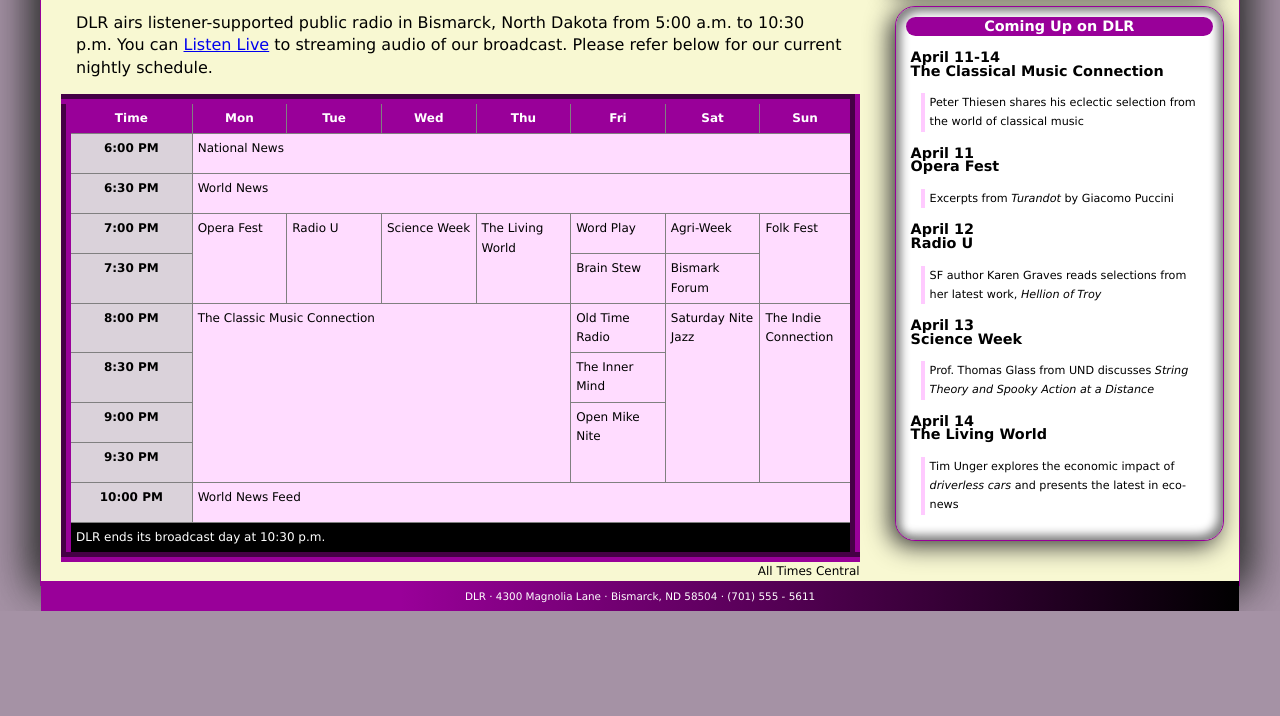
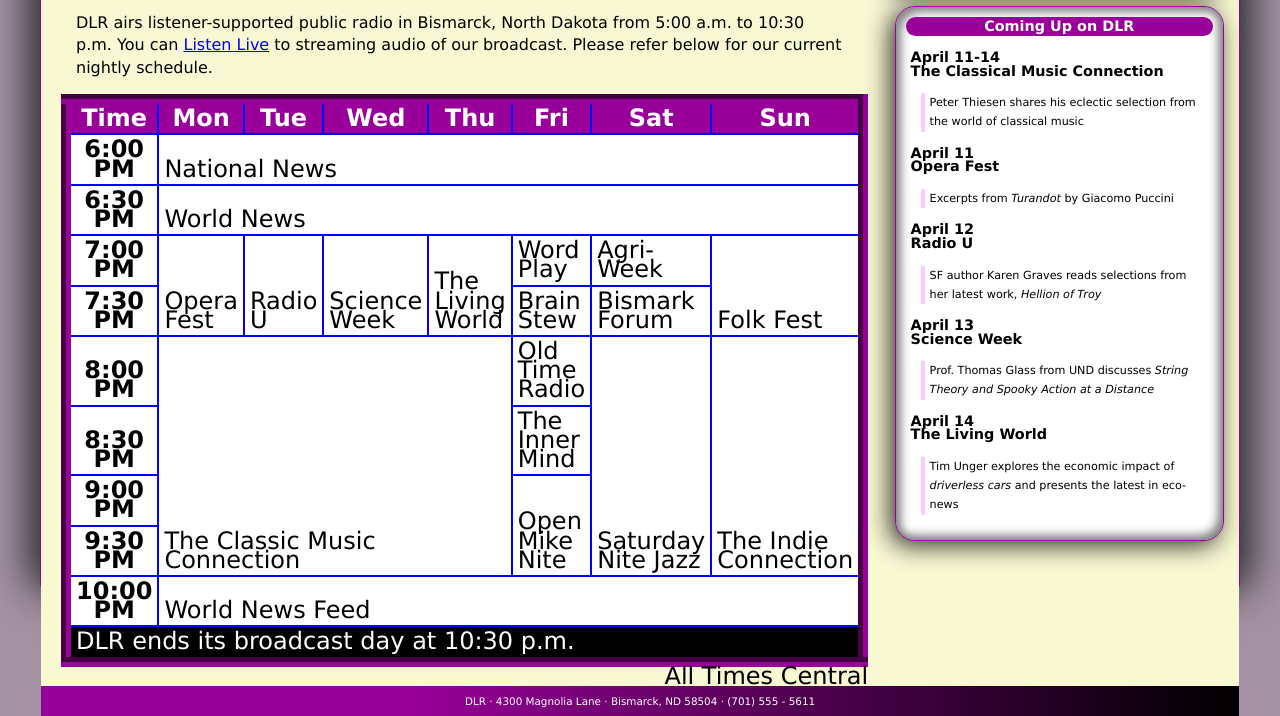
Before and after one commit to amardeepsingh949/S1_Exercise_05_06, a plain HTML site: page index.html in a window 1280 px wide. Shown: the part 214-930 px from the top of the page. Before the commit the page ends 825 px from the top, so only its background shows below. Drawn offline with Linux system fonts and the light colour scheme.

Commit message:
Update dlr_tables.css

```diff
--- a/dlr_tables.css
+++ b/dlr_tables.css
@@ -14,16 +14,16 @@ table.schedule {
         background: white;
         border: 10px outset rgb(153, 0, 153);
         border-collapse: collapse;
-        font-size: 0.75em;
+        font-size: 1.5em;
         width: 100%;
 }
 
 
 /* Table Cell Styles */
 table.schedule th, table.schedule td {
-        border: 1px solid gray;
+        border: 2px solid blue;
         padding: 5px;
-        vertical-align: top;
+        vertical-align: bottom;
 }
 
 
@@ -56,11 +56,11 @@ table.schedule tbody tr {
 
 /* Column Group Styles */
 col#firstCol {
-        background: rgb(218, 210, 218);
+        background: white;
         width: 16%;
 }
 
 col.dayCols {
-        background: rgb(255, 220, 255);
+        background: white);
         width: 12%;
 }
```
